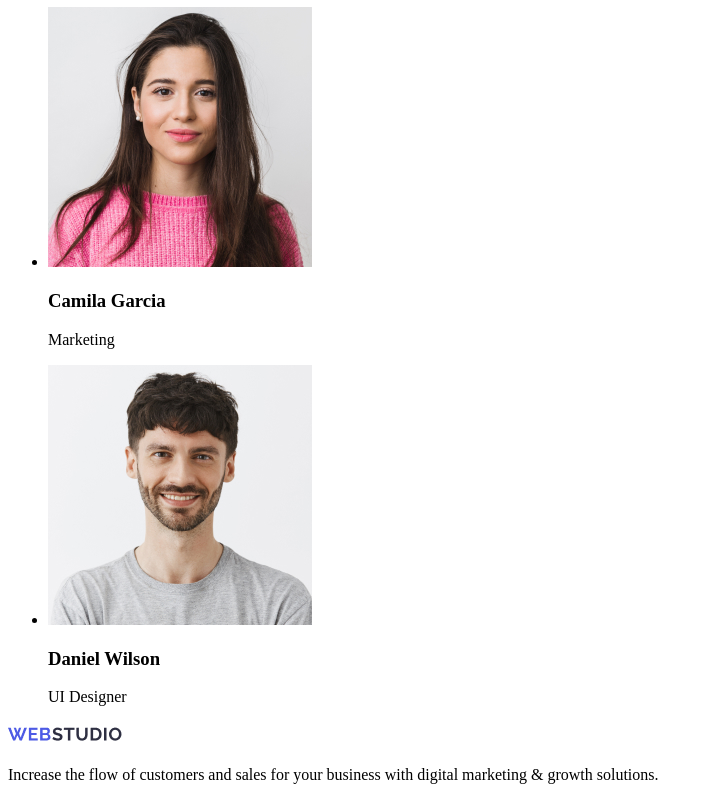
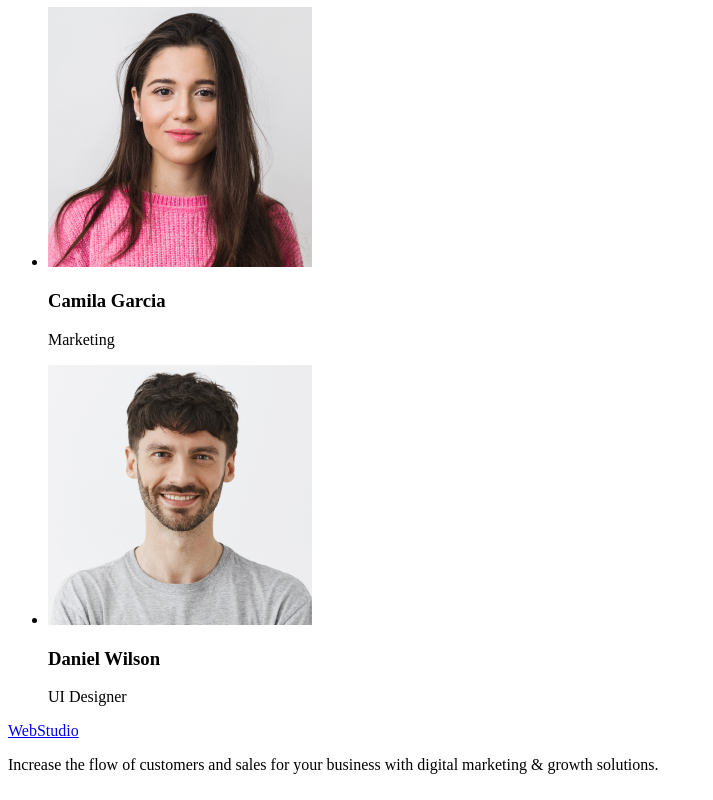
Before and after one commit to KotDenisV/goit-markup-hw-01, a plain HTML site: page index.html in a window 1280 px wide. Shown: the part 1368-2168 px from the top of the page, without its empty margins (0-713 px from the left). Drawn offline with Linux system fonts and the light colour scheme.

Commit message:
Update index.html

```diff
--- a/index.html
+++ b/index.html
@@ -119,7 +119,8 @@
 
     <footer>
       <a href="./index.html">
-        <img src="./images/logo.png" alt="logo" />
+        <!-- <img src="./images/logo.png" alt="logo" /> -->
+        WebStudio
       </a>
       <p>
         Increase the flow of customers and sales for your business with digital
```
